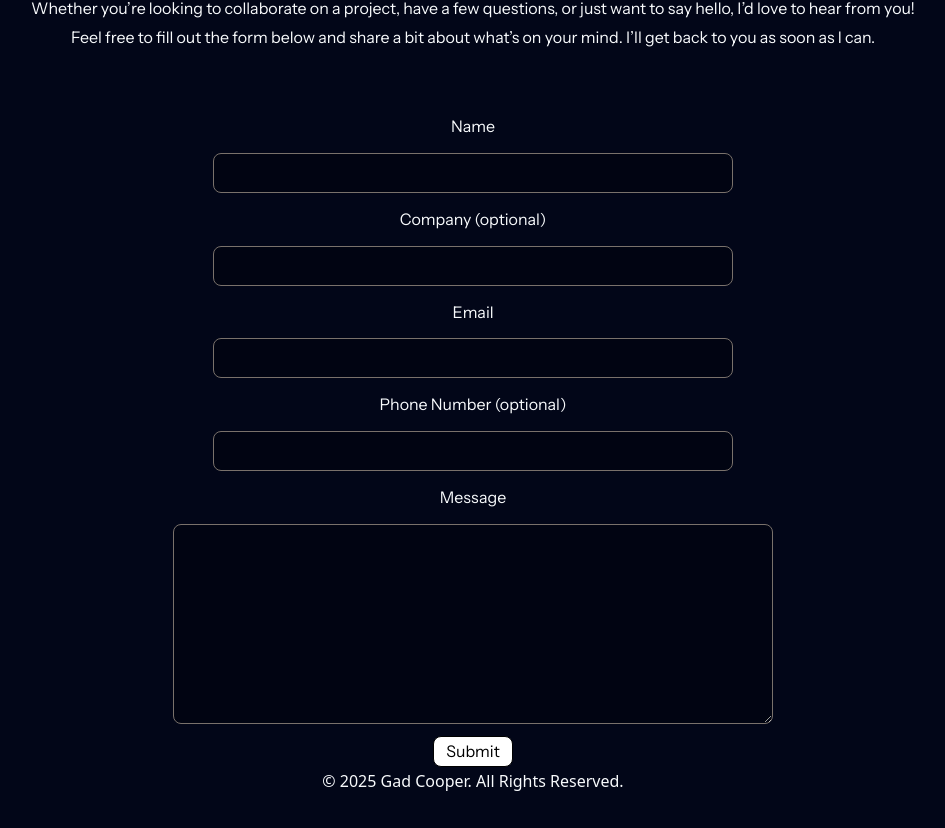
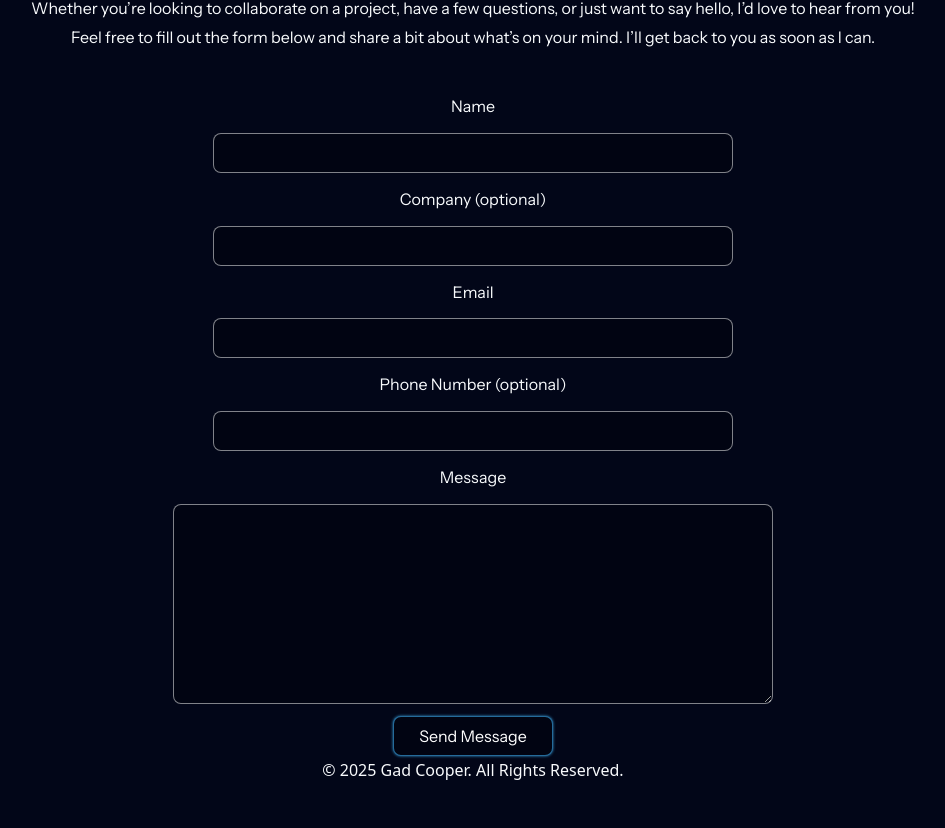
Before and after one commit to SpyingEnvelope/portfolio-revised, a React (Vite) app: page / in a window 1280 px wide. Shown: the part 4513-5341 px from the top of the page, without its empty margins (167-1112 px from the left). Built offline with nearby package versions, Linux system fonts and the light colour scheme.

Commit message:
finished styling contact form. email sending logic and validation logic still necessary

```diff
--- a/src/pages/Contact.jsx
+++ b/src/pages/Contact.jsx
@@ -7,6 +7,7 @@ function Contact() {
     const email = formData.get("email");
     const name = formData.get("name");
     const message = formData.get("message");
+    const phone = formData.get("phone")
   }
 
   const [formState, formAction, pending] = useActionState(emailAction, {
@@ -14,12 +15,12 @@ function Contact() {
   });
 
   return (
-    <div className="mt-30 flex flex-col justify-center items-center reg-instrument-sans">
+    <div className="mt-30 w-full flex flex-col justify-center items-center reg-instrument-sans">
       <SectionHeader>CONTACT ME</SectionHeader>
       <h3 className="bold-instrument-sans text-3xl lg:text-4xl tracking-widest">
         WANT TO COLLABORATE? <br /> LET'S GET IN TOUCH!
       </h3>
-      <p className="reg-instrument-sans sm:w-[600px] lg:w-[900px] mt-5 mb-15">
+      <p className="reg-instrument-sans sm:w-[600px] lg:w-[900px] mt-5 mb-10">
         {" "}
         Whether you’re looking to collaborate on a project, have a few
         questions, or just want to say hello, I’d love to hear from you! Feel
@@ -33,13 +34,15 @@ function Contact() {
         <label htmlFor="name" className="mb-3">
           Name
         </label>
-        <motion.input
-          whileFocus={{boxShadow: "0px 0px 5px #3698d5"}}
+        <input
           id="name"
           type="text"
           name="name"
           autoComplete="name"
-          className="block w-130 h-10 bg-[#010412] rounded-md border-1 border-stone-500 text-center mb-3 focus:outline-none"
+          className={`block w-full h-10 md:w-130 bg-[#010412] rounded-md border-1
+          border-white/50 focus:border-[#3698d5]/50
+          focus:shadow-sm focus:shadow-[#3698d5]
+          text-center mb-3 focus:outline-none`}
           required
         />{" "}
         <label htmlFor="company" className="mb-3">
@@ -50,7 +53,10 @@ function Contact() {
           type="text"
           name="company"
           autoComplete="organization"
-          className="block w-130 h-10 bg-[#010412] rounded-md border-1 border-stone-500 text-center mb-3 focus:outline-none"
+          className={`block w-full h-10 md:w-130 h-10 bg-[#010412] rounded-md border-1
+          border-white/50 focus:border-[#3698d5]/50
+          focus:shadow-sm focus:shadow-[#3698d5]
+          text-center mb-3 focus:outline-none`}
         />
         <label htmlFor="email" className="mb-3">
           Email
@@ -60,7 +66,10 @@ function Contact() {
           type="email"
           name="email"
           autoComplete="organization"
-          className="block w-130 h-10 bg-[#010412] rounded-md border-1 border-stone-500 text-center mb-3 focus:outline-none"
+          className={`block w-full h-10 md:w-130 bg-[#010412] rounded-md border-1
+          border-white/50 focus:border-[#3698d5]/50
+          focus:shadow-sm focus:shadow-[#3698d5]
+          text-center mb-3 focus:outline-none`}
           required
         />
         <label htmlFor="phone" className="mb-3">
@@ -71,7 +80,10 @@ function Contact() {
           type="tel"
           name="phone"
           autoComplete="organization"
-          className="block w-130 h-10 bg-[#010412] rounded-md border-1 border-stone-500 text-center mb-3 focus:outline-none"
+          className={`block w-full h-10 md:w-130 bg-[#010412] rounded-md border-1
+          border-white/50 focus:border-[#3698d5]/50
+          focus:shadow-sm focus:shadow-[#3698d5]
+          text-center mb-3 focus:outline-none`}
         />
         <label htmlFor="phone" className="mb-3">
           Message
@@ -81,14 +93,43 @@ function Contact() {
           type="text"
           name="message"
           autoComplete="organization"
-          className="block w-150 h-50 bg-[#010412] rounded-md border-1 border-stone-500 text-center mb-3 focus:outline-none"
+          className={`block w-full md:w-150 h-50 p-2 bg-[#010412] rounded-md border-1
+          border-white/50 focus:border-[#3698d5]/50
+          focus:shadow-sm focus:shadow-[#3698d5]
+          text-left mb-3 focus:outline-none`}
         />
-        <button
+        <motion.button
+          variants={{
+            entry: {
+              backgroundColor: "#010412",
+              boxShadow: "0px 0px 3px #3698D5",
+              border: "1px solid rgba(54, 152, 213, 0.7)",
+              color: "#FFFFFF",
+              scale: 1,
+            },
+            hover: {
+              backgroundColor: "rgba(255, 255, 255, 0.9)",
+              boxShadow: "0px 0px 15px #FFFFFF",
+              border: "1px solid #FFFFFF",
+              color: "#000000",
+              scale: 1,
+            },
+            tap: {
+              backgroundColor: "rgba(255, 255, 255, 0.8)",
+              boxShadow: "0px 0px 15px #FFFFFF",
+              border: "1px solid #FFFFFF",
+              color: "#000000",
+              transition: { type: "spring", duration: 0.1 },
+            },
+          }}
+          initial="entry"
+          whileHover="hover"
+          whileTap="tap"
           type="submit"
-          className="bg-white w-20 rounded-md text-black border-1 border-black cursor-pointer"
+          className="relative overflow-hidden text-white w-40 h-10 rounded-md text-black cursor-pointer"
         >
-          Submit
-        </button>
+          <span>Send Message</span>
+        </motion.button>
       </form>
     </div>
   );
```
